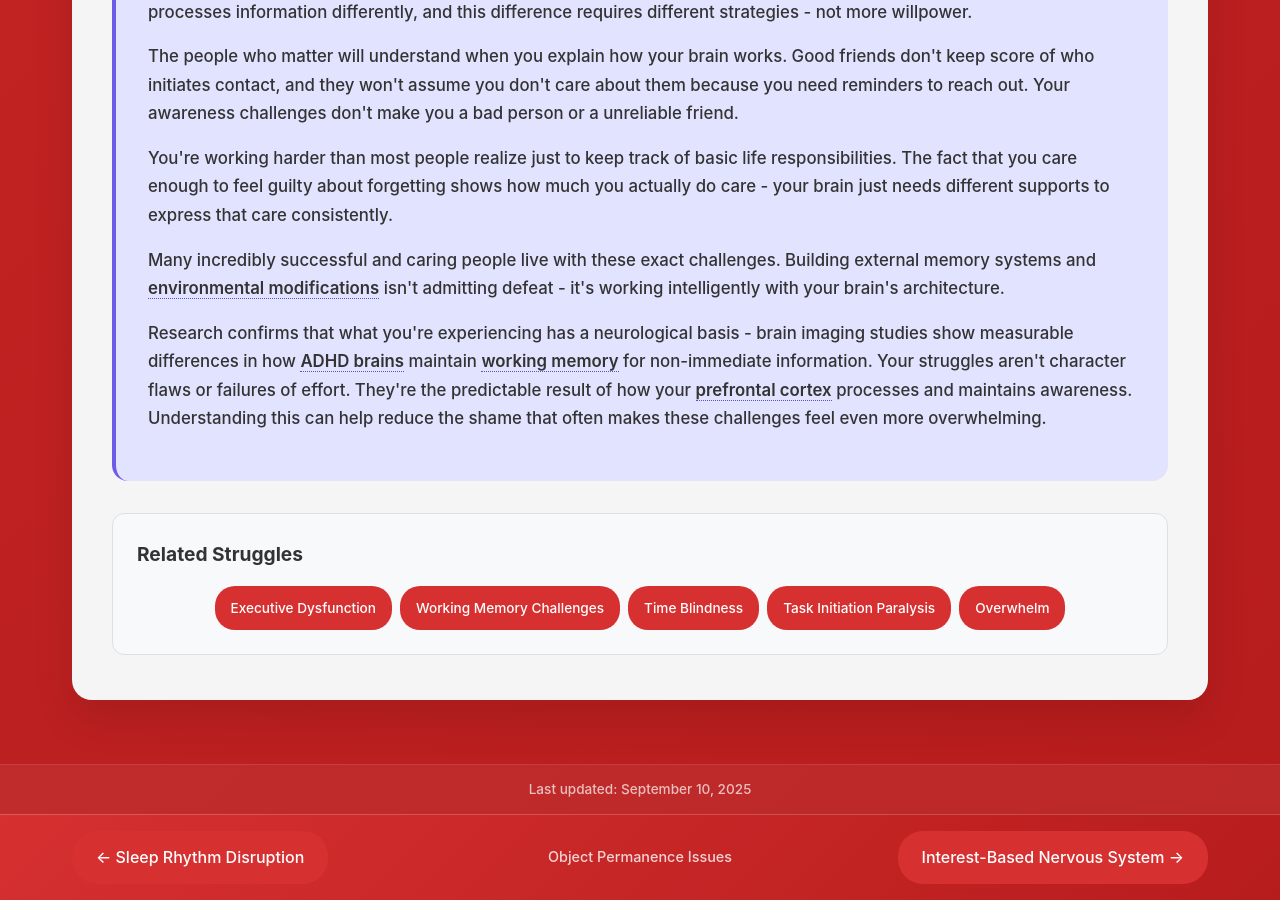
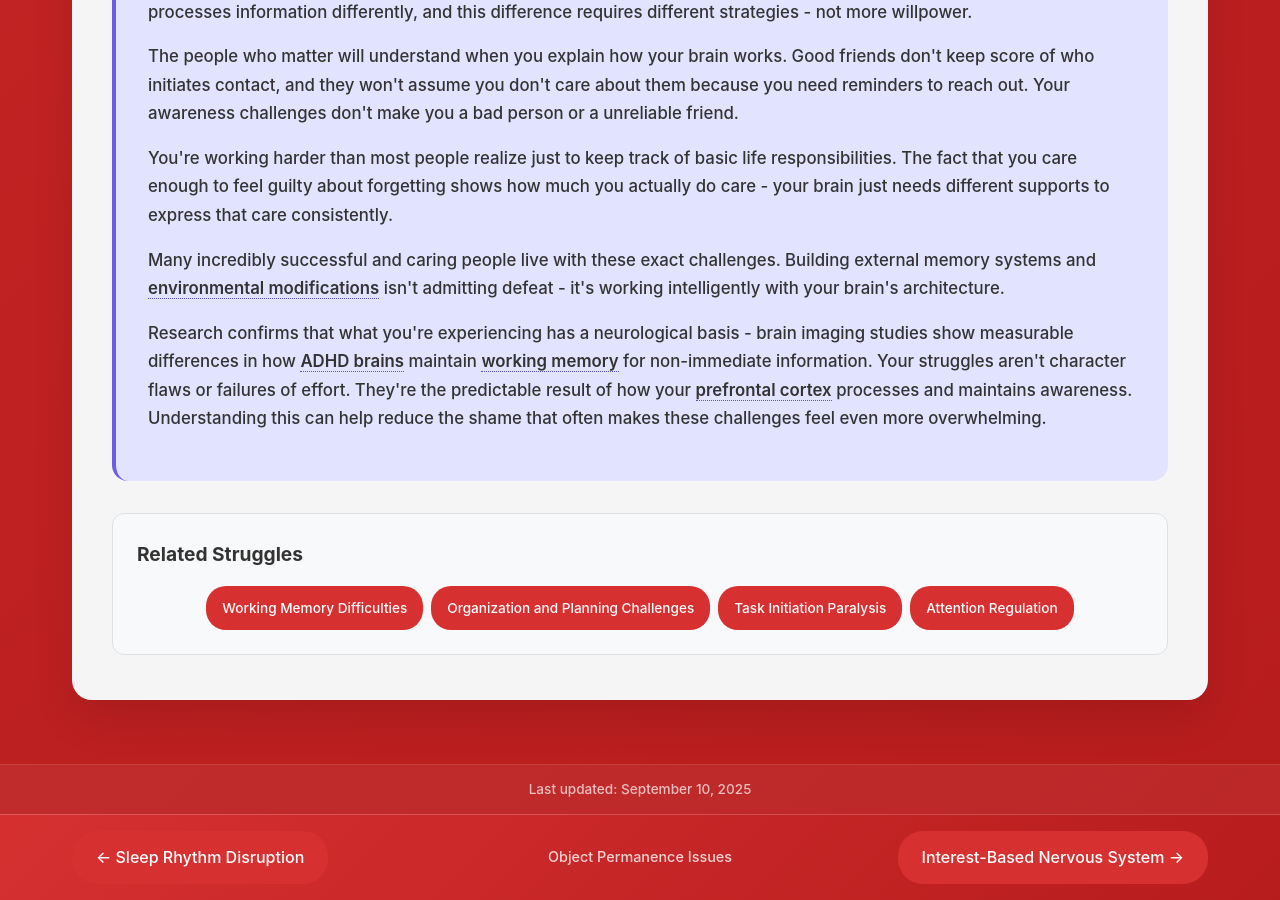
Before and after one commit to neurodivergent-survival-guide/neurodivergent-survival-guide, a Jekyll site: the page built from struggles/object-permanence-issues.html, in a window 1280 px wide and 900 px high, scrolled down 4845 px. Built offline with Jekyll 4.4.1, drawn with Linux system fonts in a browser that asks for light colours.

Commit message:
Update object-permanence-issues.html

```diff
--- a/struggles/object-permanence-issues.html
+++ b/struggles/object-permanence-issues.html
@@ -135,11 +135,10 @@ search_terms: ["forget people exist", "out of sight", "lose everything", "forgot
     <div class="related-struggles">
         <h3>Related Struggles</h3>
         <div class="struggle-tags">
-            <a href="{{ '/struggles/executive-dysfunction.html' | relative_url }}" class="struggle-tag">Executive Dysfunction</a>
-            <a href="{{ '/struggles/working-memory-challenges.html' | relative_url }}" class="struggle-tag">Working Memory Challenges</a>
-            <a href="{{ '/struggles/time-blindness.html' | relative_url }}" class="struggle-tag">Time Blindness</a>
+            <a href="{{ '/struggles/working-memory-difficulties.html' | relative_url }}" class="struggle-tag">Working Memory Difficulties</a>
+            <a href="{{ '/struggles/organization-and-planning-challenges.html' | relative_url }}" class="struggle-tag">Organization and Planning Challenges</a>
             <a href="{{ '/struggles/task-initiation-paralysis.html' | relative_url }}" class="struggle-tag">Task Initiation Paralysis</a>
-            <a href="{{ '/struggles/overwhelm.html' | relative_url }}" class="struggle-tag">Overwhelm</a>
+            <a href="{{ '/struggles/attention-regulation.html' | relative_url }}" class="struggle-tag">Attention Regulation</a>
         </div>
     </div>
 </div>
```
